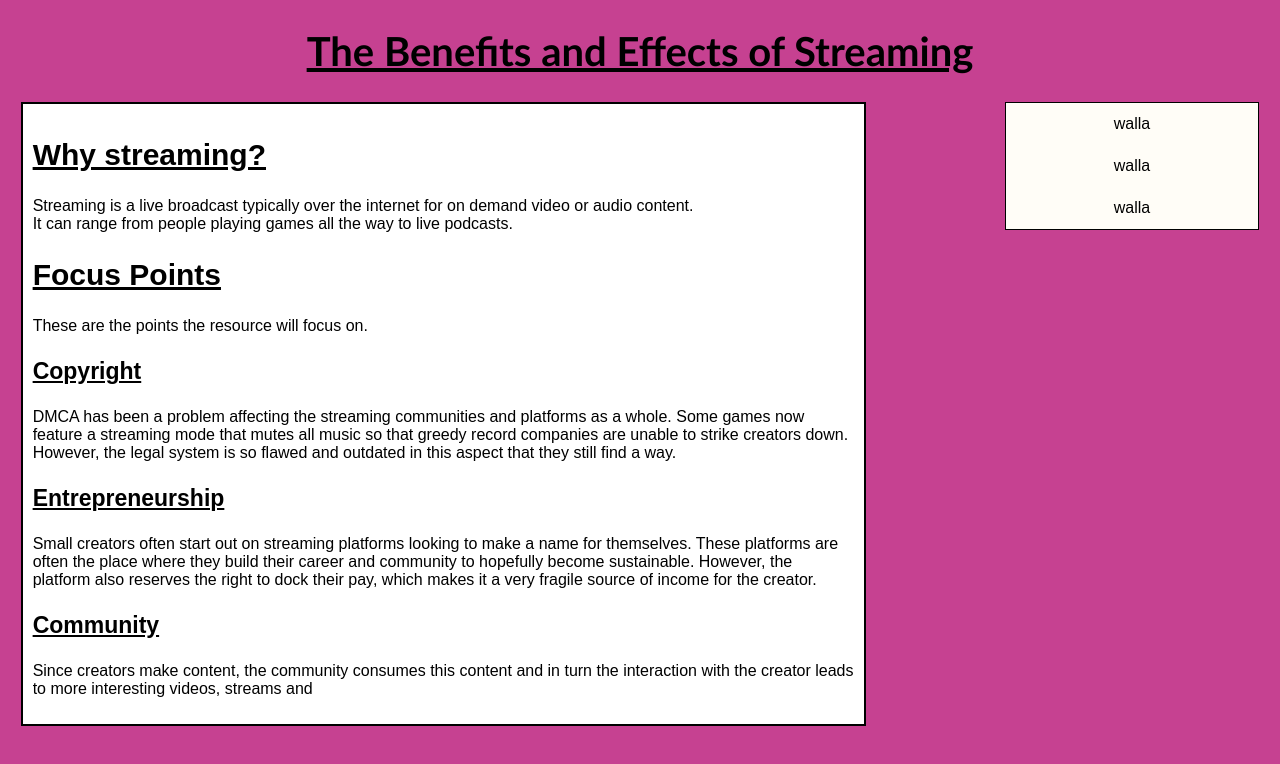
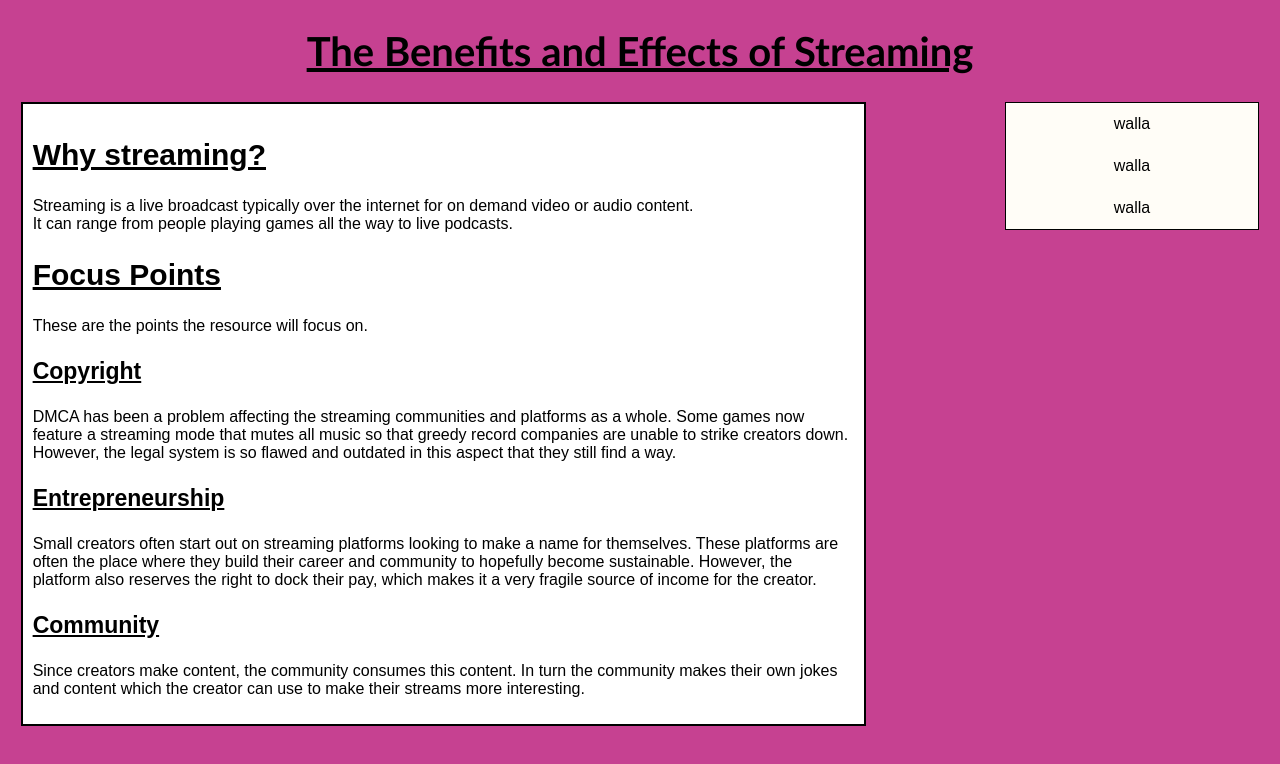
Before and after one commit to ABuffaloHerd/1105, a plain HTML site: page index.html in a window 1280 px wide. Drawn offline with Linux system fonts and the light colour scheme.

Commit message:
Update walls of text

```diff
--- a/index.html
+++ b/index.html
@@ -37,7 +37,8 @@
 
             <h3 class="header-subheading">Community</h3>
             <p>
-                Since creators make content, the community consumes this content and in turn the interaction with the creator leads to more interesting videos, streams and
+                Since creators make content, the community consumes this content. In turn the community makes their own jokes and content which the creator
+                can use to make their streams more interesting.
             </p>
         </div>
 
```
